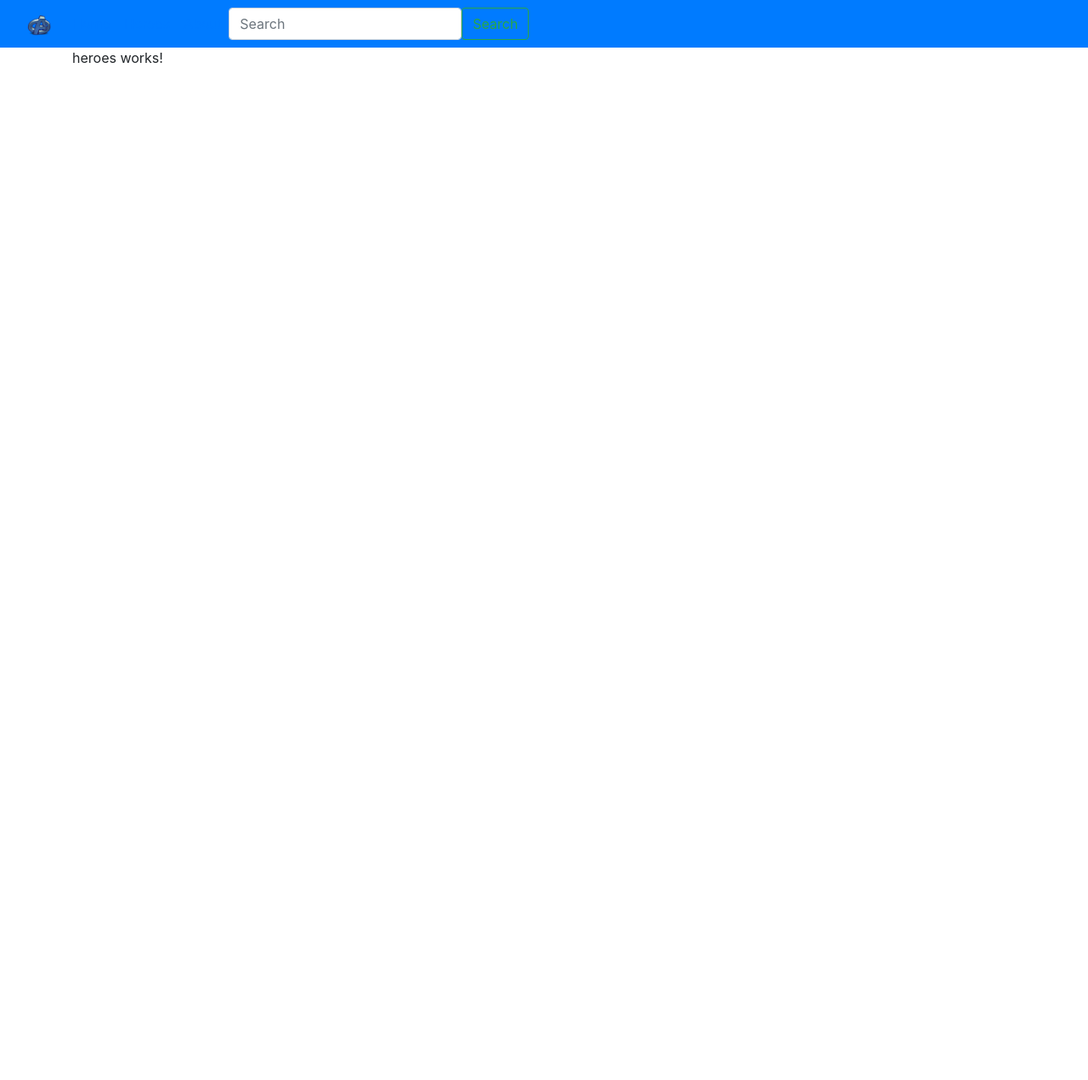
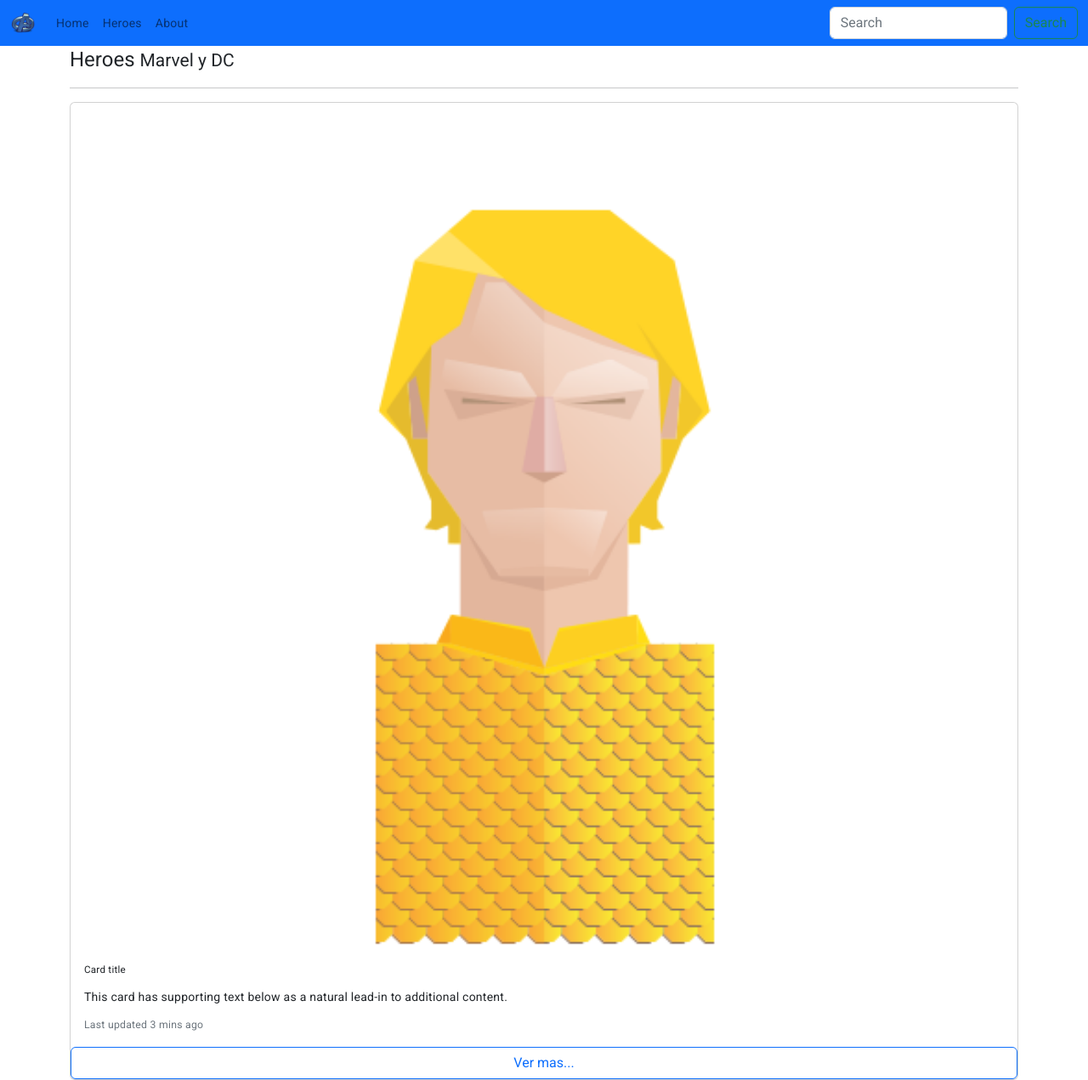
Before and after one commit to carlosead1410/HeoresAngular, an Angular app: page /heroes in a window 1280 px wide. Shown: the whole page at 85% size. Before the commit the page ends 800 px from the top, so only its background shows below. Built offline with nearby package versions, Linux system fonts and the light colour scheme.

Commit message:
Agregando angular material

```diff
--- a/angular.json
+++ b/angular.json
@@ -25,9 +25,13 @@
               "src/assets"
             ],
             "styles": [
-              "src/styles.css"
+              "@angular/material/prebuilt-themes/indigo-pink.css",
+              "src/styles.css",
+              "node_modules/bootstrap/dist/css/bootstrap.min.css"
             ],
-            "scripts": [            ]
+            "scripts": [
+              "node_modules/bootstrap/dist/js/bootstrap.bundle.min.js"
+            ]
           },
           "configurations": {
             "production": {
@@ -87,6 +91,7 @@
               "src/assets"
             ],
             "styles": [
+              "@angular/material/prebuilt-themes/indigo-pink.css",
               "src/styles.css"
             ],
             "scripts": []
--- a/package.json
+++ b/package.json
@@ -11,10 +11,12 @@
   "private": true,
   "dependencies": {
     "@angular/animations": "^15.2.0",
+    "@angular/cdk": "^15.2.7",
     "@angular/common": "^15.2.0",
     "@angular/compiler": "^15.2.0",
     "@angular/core": "^15.2.0",
     "@angular/forms": "^15.2.0",
+    "@angular/material": "^15.2.7",
     "@angular/platform-browser": "^15.2.0",
     "@angular/platform-browser-dynamic": "^15.2.0",
     "@angular/router": "^15.2.0",
--- a/src/app/app.module.ts
+++ b/src/app/app.module.ts
@@ -12,6 +12,7 @@
 import { FooterComponent } from './components/shared/footer/footer.component';
 import { AboutComponent } from './components/about/about.component';
 import { HeroesComponent } from './components/heroes/heroes.component';
+import { BrowserAnimationsModule } from '@angular/platform-browser/animations';
 
 @NgModule({
   declarations: [
@@ -24,7 +25,8 @@
   ],
   imports: [
     BrowserModule,
-    APP_ROUTING
+    APP_ROUTING,
+    BrowserAnimationsModule
   ],
   providers: [],
   bootstrap: [AppComponent]
--- a/src/app/components/heroes/heroes.component.html
+++ b/src/app/components/heroes/heroes.component.html
@@ -1 +1,17 @@
-<p>heroes works!</p>
+<h1>Heroes <small> Marvel y DC</small></h1>
+<hr>
+
+<div class="card-columns">
+  <div class="card">
+    <img class="card-img-top" src="assets/img/aquaman.png" alt="Card image cap">
+    <div class="card-body">
+      <h5 class="card-title">Card title</h5>
+      <p class="card-text">This card has supporting text below as a natural lead-in to additional content.</p>
+      <p class="card-text"><small class="text-muted">Last updated 3 mins ago</small></p>
+    </div>
+
+    <button class="btn btn-outline-primary btn-block" type="button"> Ver mas...</button>
+  </div>
+
+
+</div>
--- a/src/index.html
+++ b/src/index.html
@@ -6,12 +6,11 @@
   <base href="/">
   <meta name="viewport" content="width=device-width, initial-scale=1">
   <link rel="icon" type="image/x-icon" href="favicon.ico">
-  <link rel="stylesheet" href="https://cdn.jsdelivr.net/npm/bootstrap@4.0.0/dist/css/bootstrap.min.css" integrity="sha384-Gn5384xqQ1aoWXA+058RXPxPg6fy4IWvTNh0E263XmFcJlSAwiGgFAW/dAiS6JXm" crossorigin="anonymous">
+  <link rel="preconnect" href="https://fonts.gstatic.com">
+  <link href="https://fonts.googleapis.com/css2?family=Roboto:wght@300;400;500&display=swap" rel="stylesheet">
+  <link href="https://fonts.googleapis.com/icon?family=Material+Icons" rel="stylesheet">
 </head>
-<body>
+<body class="mat-typography">
   <app-root></app-root>
-  <script src="https://code.jquery.com/jquery-3.2.1.slim.min.js" integrity="sha384-KJ3o2DKtIkvYIK3UENzmM7KCkRr/rE9/Qpg6aAZGJwFDMVNA/GpGFF93hXpG5KkN" crossorigin="anonymous"></script>
-  <script src="https://cdn.jsdelivr.net/npm/popper.js@1.12.9/dist/umd/popper.min.js" integrity="sha384-ApNbgh9B+Y1QKtv3Rn7W3mgPxhU9K/ScQsAP7hUibX39j7fakFPskvXusvfa0b4Q" crossorigin="anonymous"></script>
-  <script src="https://cdn.jsdelivr.net/npm/bootstrap@4.0.0/dist/js/bootstrap.min.js" integrity="sha384-JZR6Spejh4U02d8jOt6vLEHfe/JQGiRRSQQxSfFWpi1MquVdAyjUar5+76PVCmYl" crossorigin="anonymous"></script>
 </body>
 </html>
--- a/src/styles.css
+++ b/src/styles.css
@@ -1,3 +1,7 @@
+body{
+  padding-bottom: 50px !important;
+}
+
 /* You can add global styles to this file, and also import other style files */
 .animated {
   -webkit-animation-duration: 1s;
@@ -26,3 +30,6 @@
 .fadeIn {
   animation-name: fadeIn;
 }
+
+html, body { height: 100%; }
+body { margin: 0; font-family: Roboto, "Helvetica Neue", sans-serif; }
```
Also changed, not shown: 1 other file (tests, documents, lock files or other folders).
